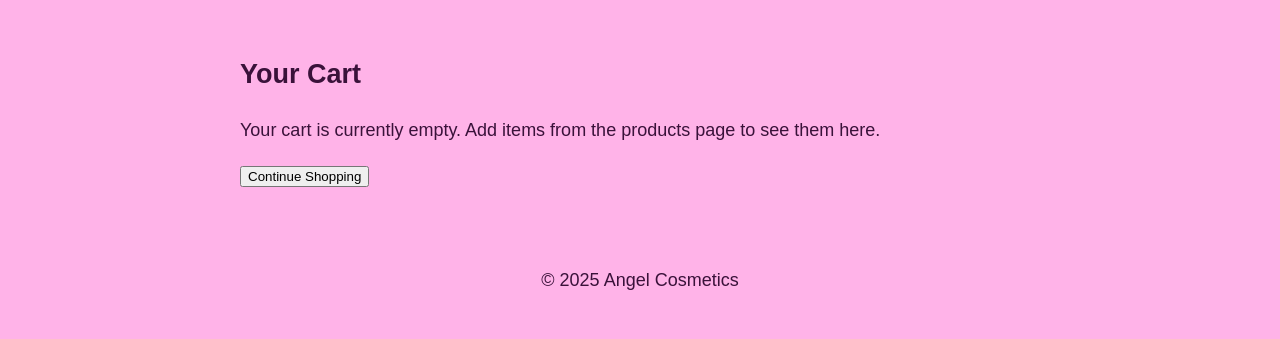
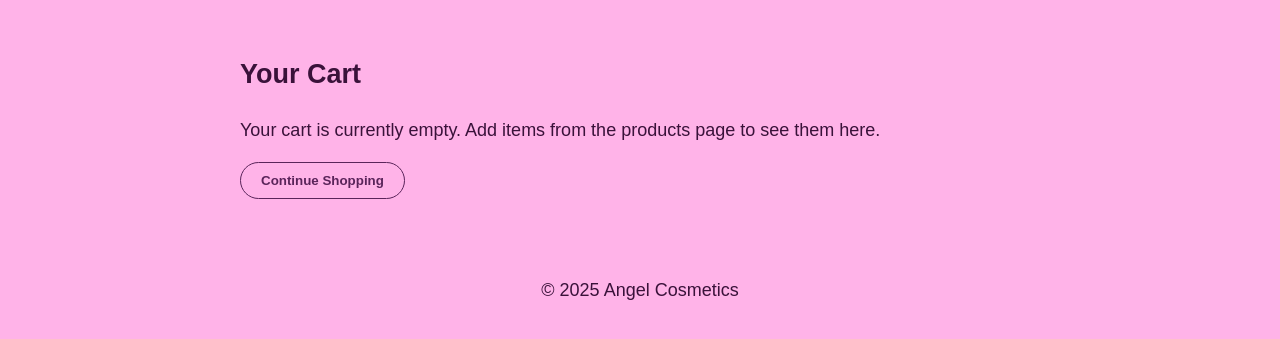
Before and after one commit to possiblyleahsimone/angelcosmetics.github.io, a plain HTML site: page cart.html in a window 1280 px wide. Shown: the part 93-432 px from the top of the page. Drawn offline with Linux system fonts and the light colour scheme.

Commit message:
Update cart.html

```diff
--- a/cart.html
+++ b/cart.html
@@ -29,7 +29,7 @@
     <h1>Your Cart</h1>
     <p>Your cart is currently empty. Add items from the products page to see them here.</p>
 
-    <button onclick="window.location.href='products.html'">Continue Shopping</button>
+    <button class="primary-btn"">Continue Shopping</button>
   </section>
 
   <footer>
```
